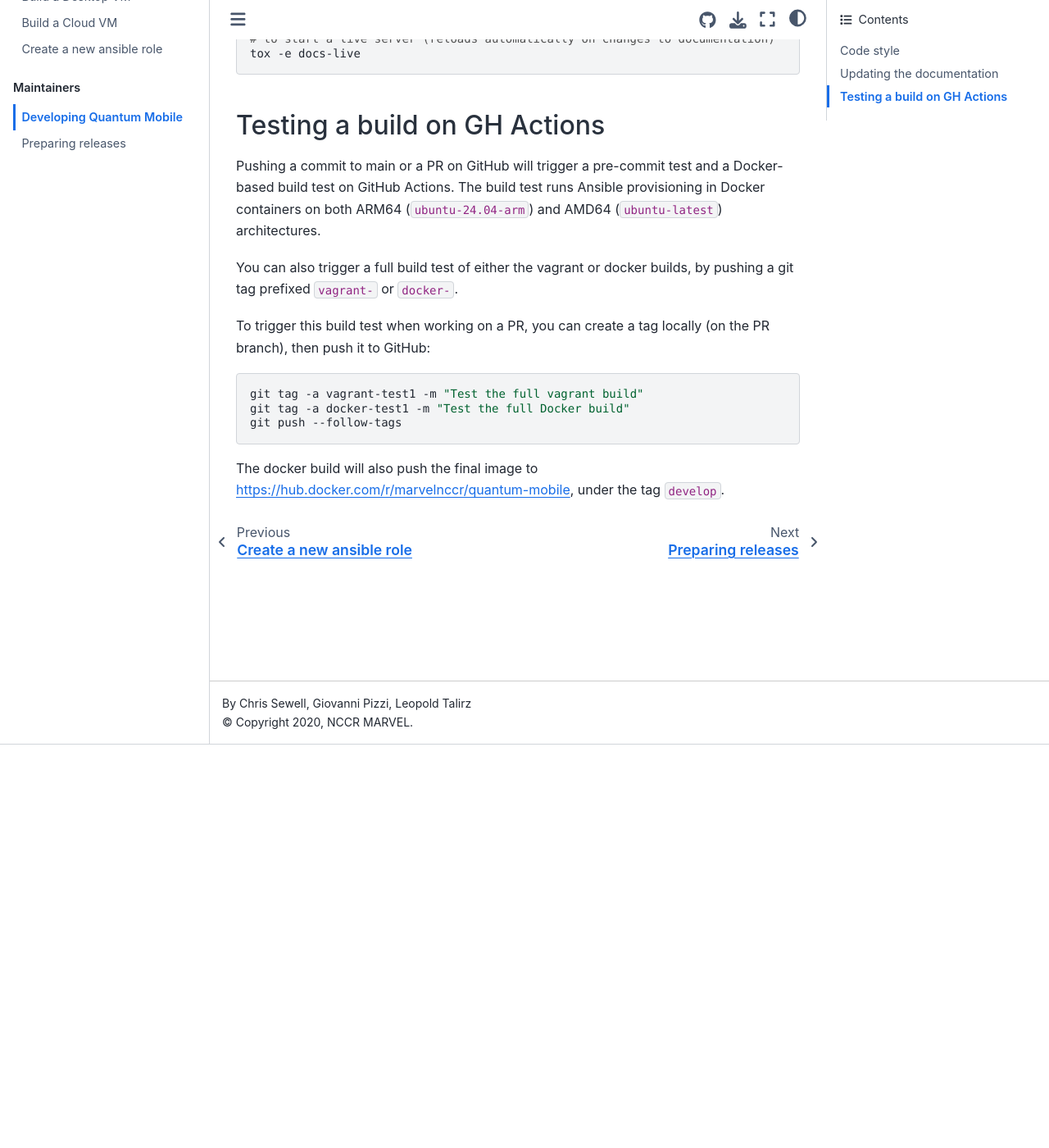
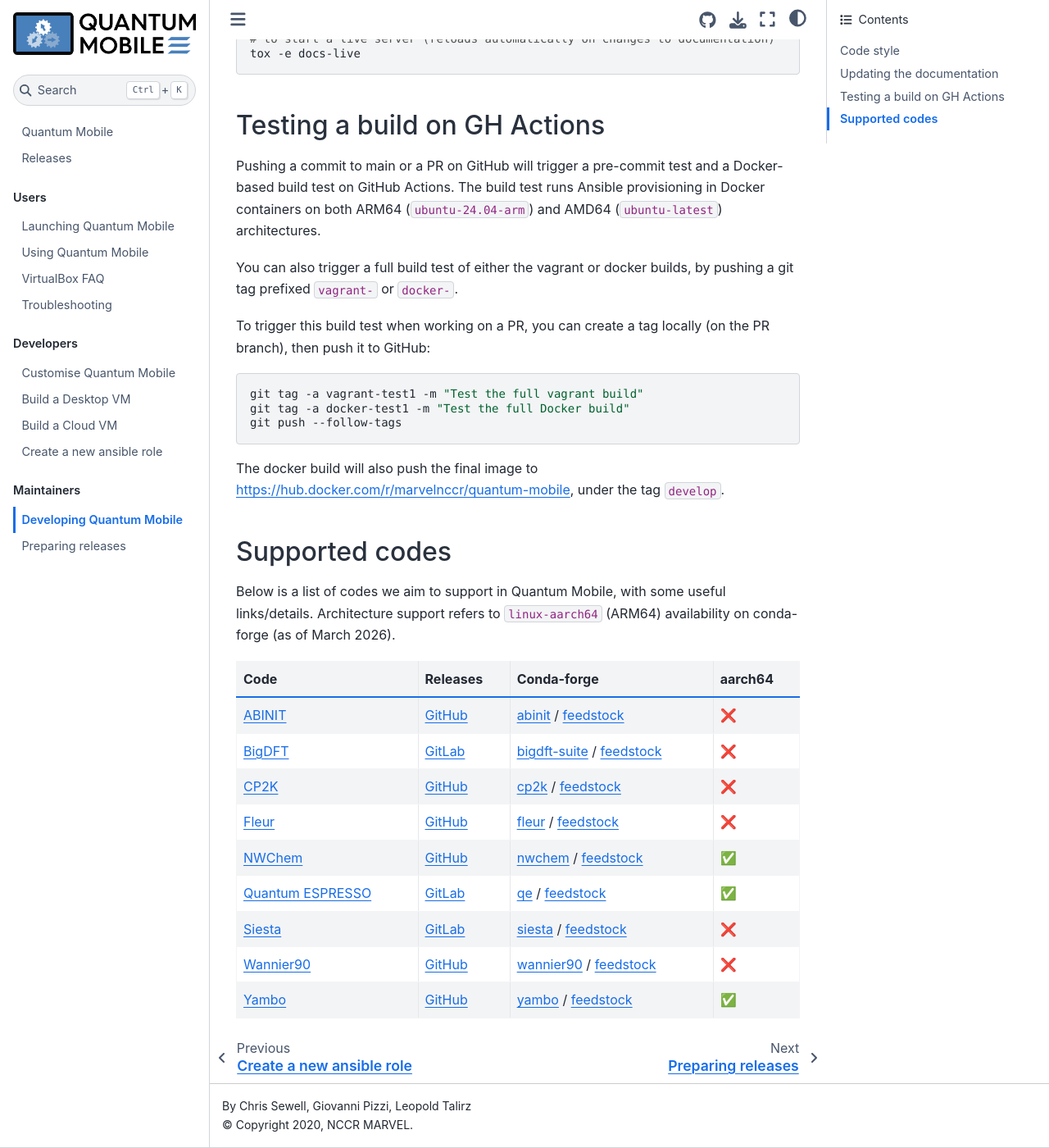
Before and after one commit to marvel-nccr/quantum-mobile, a Sphinx documentation site: the page built from docs/maintainers/develop.md, in a window 1280 px wide and 1400 px high, scrolled down 492 px. Shown: the whole window at 82% size. Built offline with Sphinx 7.4.7 and the Sphinx Book theme 1.1.4, drawn with Linux system fonts in a browser that asks for light colours.

Commit message:
📚 Develop: add table with supported codes
Useful reference for developers to see latest releases and support
via conda-forge.

````diff
--- a/docs/maintainers/develop.md
+++ b/docs/maintainers/develop.md
@@ -37,3 +37,20 @@
 ```
 
 The docker build will also push the final image to <https://hub.docker.com/r/marvelnccr/quantum-mobile>, under the tag `develop`.
+
+## Supported codes
+
+Below is a list of codes we aim to support in Quantum Mobile, with some useful links/details.
+Architecture support refers to `linux-aarch64` (ARM64) availability on conda-forge (as of March 2026).
+
+| Code | Releases | Conda-forge | aarch64 |
+|------|----------|-------------|---------|
+| [ABINIT](https://www.abinit.org/) | [GitHub](https://github.com/abinit/abinit/releases) | [abinit](https://anaconda.org/conda-forge/abinit) / [feedstock](https://github.com/conda-forge/abinit-feedstock) | ❌ |
+| [BigDFT](https://bigdft.org/) | [GitLab](https://gitlab.com/l_sim/bigdft-suite/-/releases) | [bigdft-suite](https://anaconda.org/conda-forge/bigdft-suite) / [feedstock](https://github.com/conda-forge/bigdft-suite-feedstock) | ❌ |
+| [CP2K](https://www.cp2k.org/) | [GitHub](https://github.com/cp2k/cp2k/releases) | [cp2k](https://anaconda.org/conda-forge/cp2k) / [feedstock](https://github.com/conda-forge/cp2k-feedstock) | ❌ |
+| [Fleur](https://www.flapw.de/) | [GitHub](https://github.com/judftteam/fleur/releases) | [fleur](https://anaconda.org/conda-forge/fleur) / [feedstock](https://github.com/conda-forge/fleur-feedstock) | ❌ |
+| [NWChem](https://nwchemgit.github.io/) | [GitHub](https://github.com/nwchemgit/nwchem/releases) | [nwchem](https://anaconda.org/conda-forge/nwchem) / [feedstock](https://github.com/conda-forge/nwchem-feedstock) | ✅ |
+| [Quantum ESPRESSO](https://www.quantum-espresso.org/) | [GitLab](https://gitlab.com/QEF/q-e/-/releases) | [qe](https://anaconda.org/conda-forge/qe) / [feedstock](https://github.com/conda-forge/qe-feedstock) | ✅ |
+| [Siesta](https://siesta-project.org/) | [GitLab](https://gitlab.com/siesta-project/siesta/-/releases) | [siesta](https://anaconda.org/conda-forge/siesta) / [feedstock](https://github.com/conda-forge/siesta-feedstock) | ❌ |
+| [Wannier90](http://www.wannier.org/) | [GitHub](https://github.com/wannier-developers/wannier90/releases) | [wannier90](https://anaconda.org/conda-forge/wannier90) / [feedstock](https://github.com/conda-forge/wannier90-feedstock) | ❌ |
+| [Yambo](http://www.yambo-code.eu/) | [GitHub](https://github.com/yambo-code/yambo/releases) | [yambo](https://anaconda.org/conda-forge/yambo) / [feedstock](https://github.com/conda-forge/yambo-feedstock) | ✅ |
````
